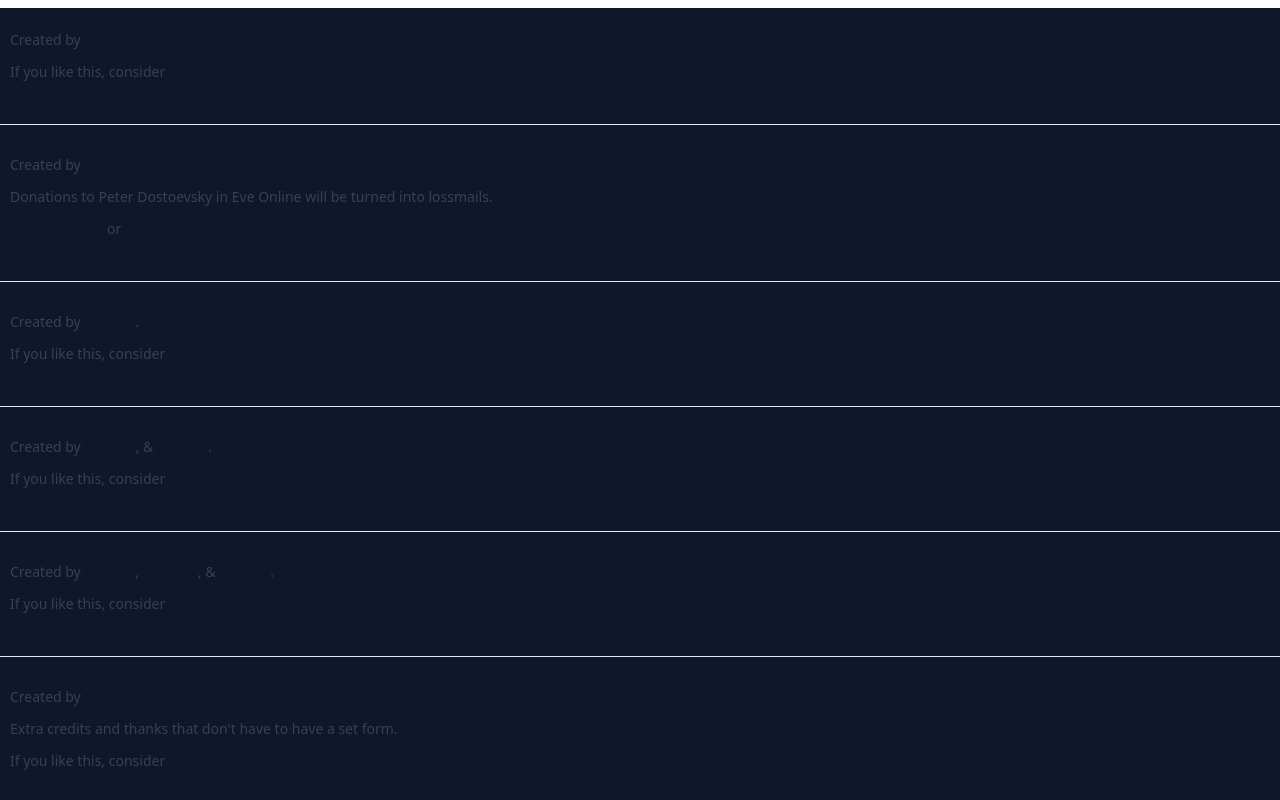
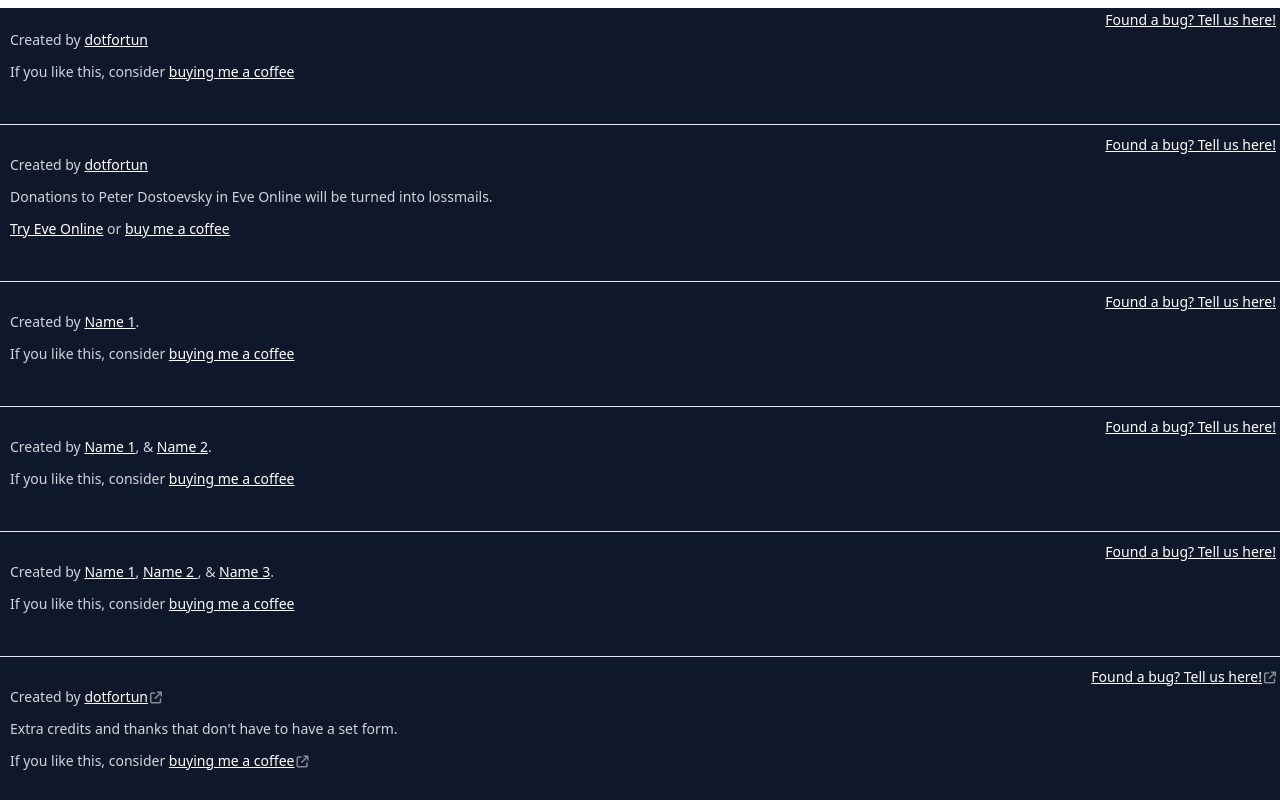
Before and after one commit to dotfortun/dot-components, a Vue app: page / in a window 1280 px wide. Shown: the top 800 px of the page. Built offline with nearby package versions, Linux system fonts and the light colour scheme.

Commit message:
Fixing credits on light mode.

```diff
--- a/src/components/Credits.vue
+++ b/src/components/Credits.vue
@@ -147,7 +147,7 @@ const { creators, eveCredits, useFa, realName } = defineProps<{
 .credits--container {
   @apply flex-col max-sm:items-center;
   @apply container mb-5 mt-2 px-1 flex sm:flex-row sm:justify-between;
-  @apply prose dark:prose-invert prose-sm max-w-none text-balance text-center sm:text-left;
+  @apply prose prose-invert prose-sm max-w-none text-balance text-center sm:text-left;
 }
 
 .credits--container ul {
```
Also changed, not shown: 3 other files (tests, documents, lock files or other folders).
